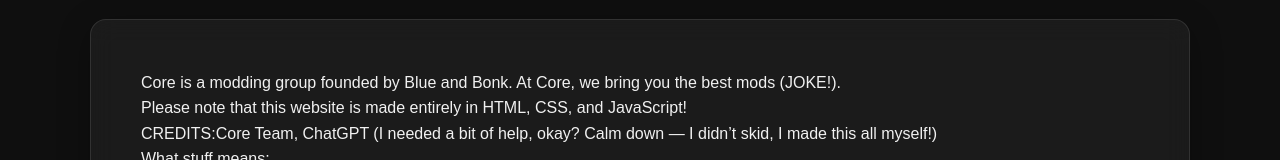
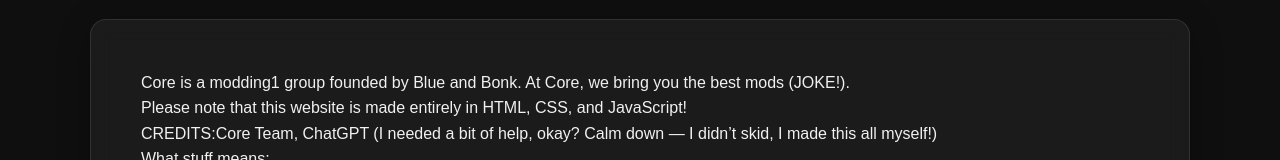
Before and after one commit to dxrkalfie/Core-modding, a plain HTML site: page index.html in a window 1280 px wide. Shown: the part 214-374 px from the top of the page. Drawn offline with Linux system fonts and the light colour scheme.

Commit message:
Update index.html

```diff
--- a/index.html
+++ b/index.html
@@ -18,7 +18,7 @@
     <a href="discord.html">Discord</a>
   </nav>
   <div class="container2">
-    <p>Core is a modding group founded by Blue and Bonk. At Core, we bring you the best mods (JOKE!).</p>
+    <p>Core is a modding1 group founded by Blue and Bonk. At Core, we bring you the best mods (JOKE!).</p>
     <p>Please note that this website is made entirely in HTML, CSS, and JavaScript!</p>
     <p>CREDITS:Core Team, ChatGPT (I needed a bit of help, okay? Calm down — I didn’t skid, I made this all myself!)</p>
 
```
